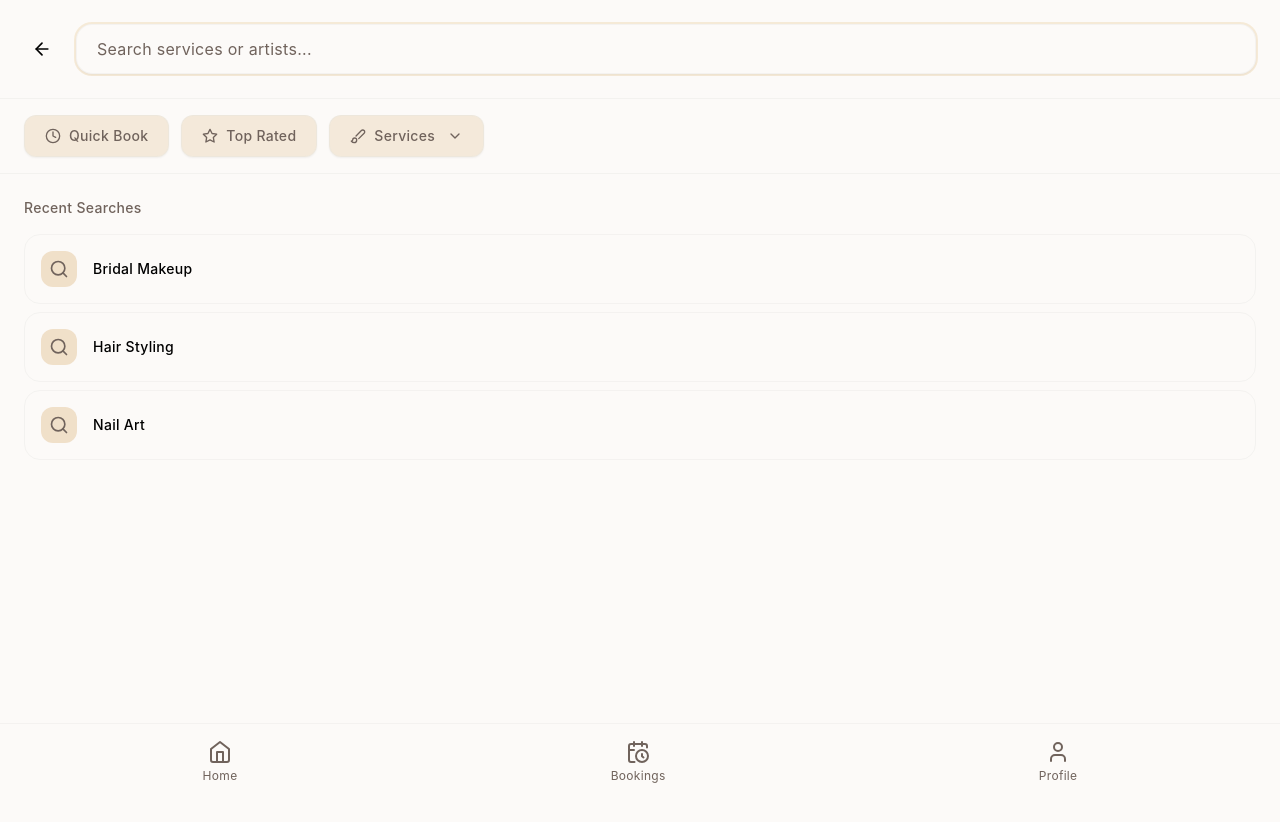
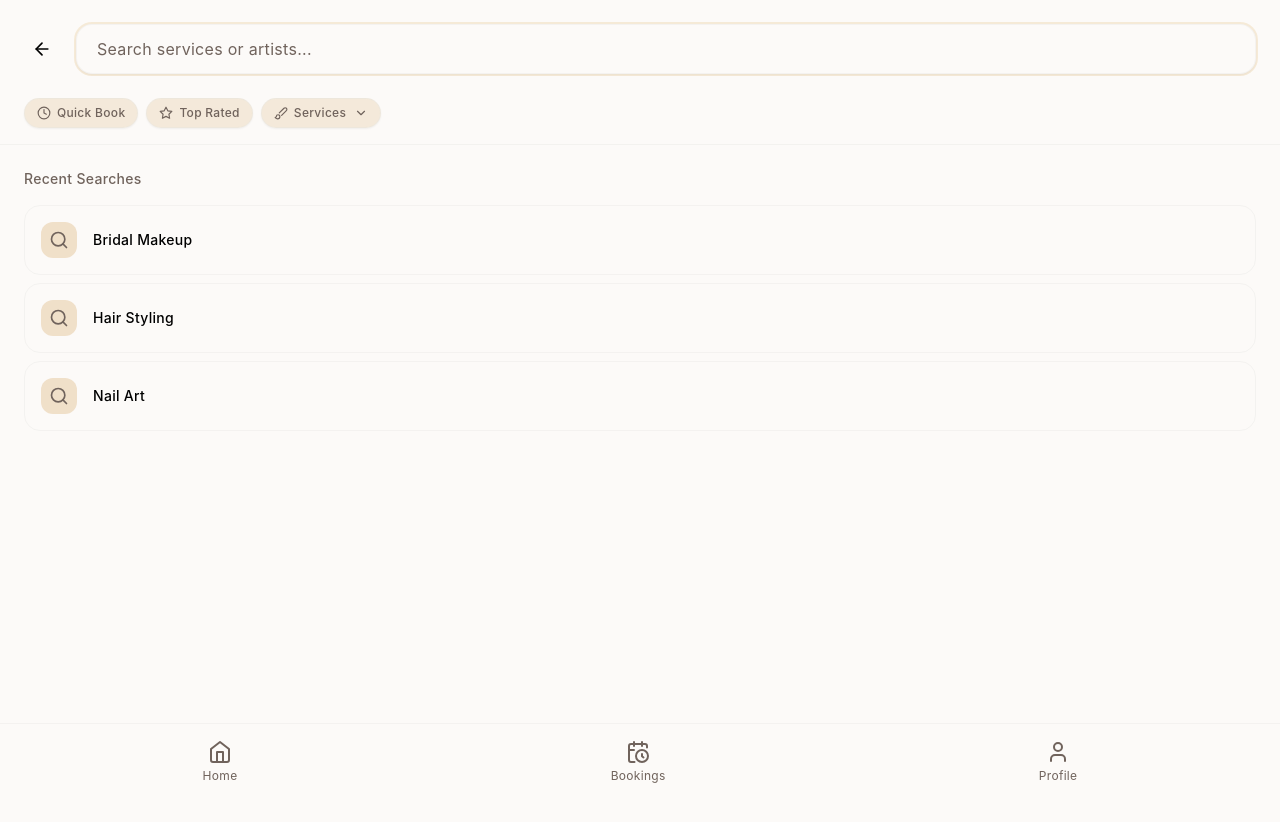
Before and after one commit to Ahmetbasli/beauty-studio, a React (Create React App) app in the folder react-for-design/: page /search in a window 1280 px wide. Shown: the top 822 px of the page. Built offline with nearby package versions, Linux system fonts and the light colour scheme.

Commit message:
add-with-design

```diff
--- a/react-for-design/src/pages/Search/index.jsx
+++ b/react-for-design/src/pages/Search/index.jsx
@@ -27,7 +27,7 @@ const ArtistCard = ({ artist, navigate }) => (
   <motion.div
     initial={{ opacity: 0, y: 20 }}
     animate={{ opacity: 1, y: 0 }}
-    className="p-4 transition-all border shadow-sm bg-white border-border/40 rounded-2xl hover:shadow-md"
+    className="p-4 transition-all bg-white border shadow-sm border-border/40 rounded-2xl hover:shadow-md"
     onClick={() => navigate(`/artist/${artist.id}`)}
   >
     <div className="flex gap-4">
@@ -100,7 +100,7 @@ const ServiceModal = ({ isOpen, onClose, onSelect, activeServices }) => {
       className="fixed inset-x-0 bottom-0 z-50 p-8 bg-background/95 backdrop-blur-sm border-t border-border/40 rounded-t-[32px] shadow-2xl"
     >
       <div className="mb-6">
-        <h3 className="text-2xl font-medium text-foreground mb-2">
+        <h3 className="mb-2 text-2xl font-medium text-foreground">
           Select Services
         </h3>
         <p className="text-sm text-muted-foreground">
@@ -139,7 +139,7 @@ const ServiceModal = ({ isOpen, onClose, onSelect, activeServices }) => {
             </div>
             <div className="flex flex-col">
               <span className="font-medium">{service.name}</span>
-              <span className="text-xs text-muted-foreground mt-1">
+              <span className="mt-1 text-xs text-muted-foreground">
                 {service.name === "Makeup" && "Bridal, Party & Natural"}
                 {service.name === "Hair" && "Styling, Cut & Color"}
                 {service.name === "Nails" && "Manicure & Art Design"}
@@ -153,14 +153,14 @@ const ServiceModal = ({ isOpen, onClose, onSelect, activeServices }) => {
         whileTap={{ scale: 0.98 }}
         whileHover={{ scale: 1.02 }}
         onClick={handleApply}
-        className="w-full p-5 font-medium text-center transition-all rounded-2xl bg-primary text-primary-foreground hover:bg-primary/90 shadow-lg hover:shadow-xl text-base"
+        className="w-full p-5 text-base font-medium text-center transition-all shadow-lg rounded-2xl bg-primary text-primary-foreground hover:bg-primary/90 hover:shadow-xl"
       >
         Apply Filters
       </motion.button>
       <motion.button
         whileTap={{ scale: 0.98 }}
         onClick={onClose}
-        className="w-full mt-3 text-sm font-medium text-muted-foreground hover:text-foreground transition-colors"
+        className="w-full mt-3 text-sm font-medium transition-colors text-muted-foreground hover:text-foreground"
       >
         Cancel
       </motion.button>
@@ -279,7 +279,7 @@ const SearchPage = () => {
       verified: true,
       quickBook: true,
       services: ["Makeup", "Hair"],
-    }
+    },
   ];
 
   // Filter artists based on search query and active filters
@@ -320,11 +320,11 @@ const SearchPage = () => {
     <div className="min-h-screen bg-background">
       {/* Header with Search */}
       <div className="sticky top-0 z-10 bg-background/95 backdrop-blur-sm">
-        <div className="flex items-center gap-4 p-6 border-b border-border/40">
+        <div className="flex items-center gap-4 p-6 pb-2 order-b p border-border/40">
           <motion.button
             whileTap={{ scale: 0.95 }}
             onClick={() => navigate(-1)}
-            className="p-2 rounded-xl hover:bg-accent transition-colors"
+            className="p-2 transition-colors rounded-xl hover:bg-accent"
           >
             <ArrowLeft className="w-5 h-5" />
           </motion.button>
@@ -340,7 +340,7 @@ const SearchPage = () => {
                   value={searchQuery}
                   onChange={(e) => setSearchQuery(e.target.value)}
                   placeholder="Search services or artists..."
-                  className="w-full px-5 py-3 pr-12 bg-background border border-border/40 rounded-2xl text-foreground placeholder:text-muted-foreground focus:outline-none focus:ring-2 focus:ring-primary/20 transition-all shadow-sm"
+                  className="w-full px-5 py-3 pr-12 transition-all border shadow-sm bg-background border-border/40 rounded-2xl text-foreground placeholder:text-muted-foreground focus:outline-none focus:ring-2 focus:ring-primary/20"
                   autoFocus
                 />
                 {searchQuery && (
@@ -350,7 +350,7 @@ const SearchPage = () => {
                     exit={{ opacity: 0, scale: 0.8 }}
                     whileTap={{ scale: 0.95 }}
                     onClick={() => setSearchQuery("")}
-                    className="absolute p-2 -translate-y-1/2 rounded-xl right-2 top-1/2 hover:bg-accent/50 transition-colors"
+                    className="absolute p-2 transition-colors -translate-y-1/2 rounded-xl right-2 top-1/2 hover:bg-accent/50"
                   >
                     <X className="w-5 h-5 text-muted-foreground" />
                   </motion.button>
@@ -365,45 +365,45 @@ const SearchPage = () => {
           initial={{ opacity: 0, y: -10 }}
           animate={{ opacity: 1, y: 0 }}
           transition={{ delay: 0.2 }}
-          className="p-4 border-b border-border/40 overflow-x-auto"
+          className="p-4 overflow-x-auto border-b border-border/40"
         >
-          <div className="flex gap-3 px-2">
+          <div className="flex gap-2 px-2">
             <motion.button
               whileTap={{ scale: 0.95 }}
               onClick={() => toggleFilter("quickBook")}
-              className={`flex-shrink-0 flex items-center gap-2 px-5 py-2.5 text-sm font-medium transition-all rounded-xl shadow-sm ${
+              className={`flex-shrink-0 flex items-center gap-1.5 px-3 py-1.5 text-xs font-medium transition-all rounded-lg shadow-sm ${
                 activeFilters.quickBook
                   ? "bg-accent/90 text-foreground border border-border/40"
                   : "bg-accent/20 hover:bg-accent/30 text-muted-foreground border border-border/40"
               }`}
             >
-              <Clock className={`w-4 h-4`} />
+              <Clock className="w-3.5 h-3.5" />
               Quick Book
             </motion.button>
             <motion.button
               whileTap={{ scale: 0.95 }}
               onClick={() => toggleFilter("topRated")}
-              className={`flex-shrink-0 flex items-center gap-2 px-5 py-2.5 text-sm font-medium transition-all rounded-xl shadow-sm ${
+              className={`flex-shrink-0 flex items-center gap-1.5 px-3 py-1.5 text-xs font-medium transition-all rounded-lg shadow-sm ${
                 activeFilters.topRated
                   ? "bg-accent/90 text-foreground border border-border/40"
                   : "bg-accent/20 hover:bg-accent/30 text-muted-foreground border border-border/40"
               }`}
             >
-              <Star className={`w-4 h-4`} />
+              <Star className="w-3.5 h-3.5" />
               Top Rated
             </motion.button>
             <motion.button
               whileTap={{ scale: 0.95 }}
               onClick={() => setIsServiceModalOpen(true)}
-              className={`flex-shrink-0 flex items-center gap-2 px-5 py-2.5 text-sm font-medium transition-all rounded-xl shadow-sm ${
+              className={`flex-shrink-0 flex items-center gap-1.5 px-3 py-1.5 text-xs font-medium transition-all rounded-lg shadow-sm ${
                 activeFilters.services.length > 0
                   ? "bg-accent/90 text-foreground border border-border/40"
                   : "bg-accent/20 hover:bg-accent/30 text-muted-foreground border border-border/40"
               }`}
             >
-              <Brush className={`w-4 h-4`} />
+              <Brush className="w-3.5 h-3.5" />
               Services
-              <ChevronDown className={`w-4 h-4 ml-1`} />
+              <ChevronDown className="w-3.5 h-3.5 ml-0.5" />
             </motion.button>
           </div>
         </motion.div>
@@ -432,7 +432,7 @@ const SearchPage = () => {
                   onClick={() => setSearchQuery(search)}
                   className="flex items-center w-full gap-4 p-4 transition-all border rounded-2xl hover:bg-accent/30 border-border/40 group"
                 >
-                  <div className="p-2 rounded-xl bg-accent/30 group-hover:bg-background/50 transition-colors">
+                  <div className="p-2 transition-colors rounded-xl bg-accent/30 group-hover:bg-background/50">
                     <Search className="w-5 h-5 text-muted-foreground" />
                   </div>
                   <span className="text-sm font-medium">{search}</span>
@@ -493,7 +493,7 @@ const SearchPage = () => {
               initial={{ opacity: 0 }}
               animate={{ opacity: 1 }}
               exit={{ opacity: 0 }}
-              className="fixed inset-0 bg-black/50 backdrop-blur-sm z-40"
+              className="fixed inset-0 z-40 bg-black/50 backdrop-blur-sm"
               onClick={() => setIsServiceModalOpen(false)}
             />
             <ServiceModal
```
